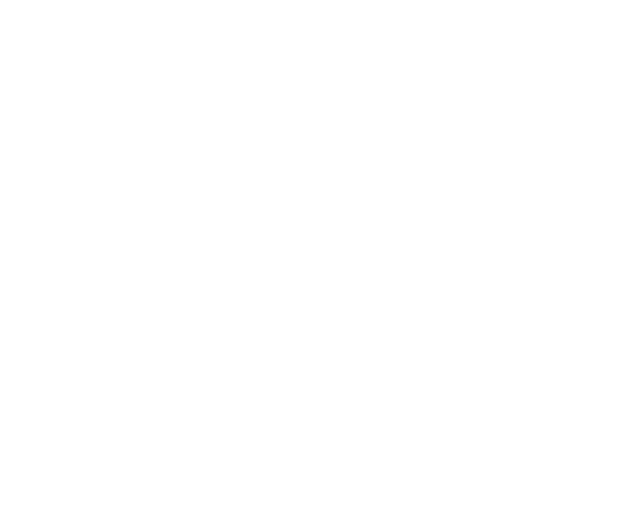
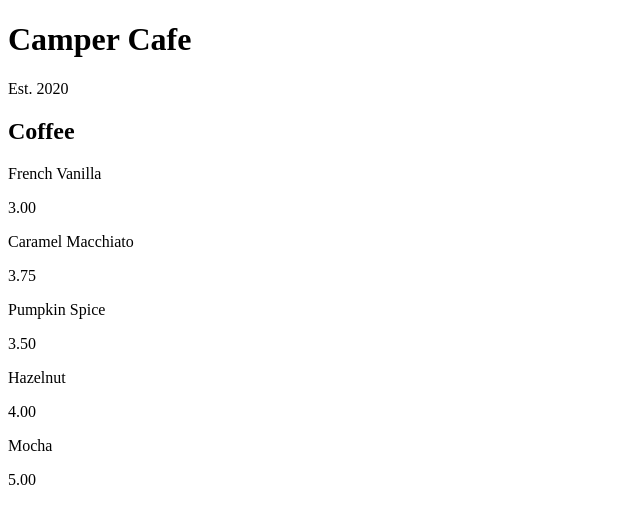
Before and after one commit to yabetso10/CamperCafe-freecodecamp, a plain HTML site: page index.html in a window 1280 px wide. Shown: the whole page, without its empty margins (0-640 px from the left). Drawn offline with Linux system fonts and the light colour scheme.

Commit message:
added coffee and prices

```diff
--- a/index.html
+++ b/index.html
@@ -6,6 +6,32 @@
     <title>Camper Cafe</title>
 </head>
 <body>
-
+    <header>
+        <h1>Camper Cafe</h1>
+        <p>Est. 2020</p>
+    </header>
+    <div>
+        <h2>Coffee</h2>
+        <article>
+            <p>French Vanilla</p>
+            <p>3.00</p>
+        </article>
+        <article>
+            <p>Caramel Macchiato</p>
+            <p>3.75</p>
+        </article>
+        <article>
+            <p>Pumpkin Spice</p>
+            <p>3.50</p>
+        </article>
+        <article>
+            <p>Hazelnut</p>
+            <p>4.00</p>
+        </article>
+        <article>
+            <p>Mocha</p>
+            <p>5.00</p>
+        </article>
+    </div>
 </body>
 </html>
```
